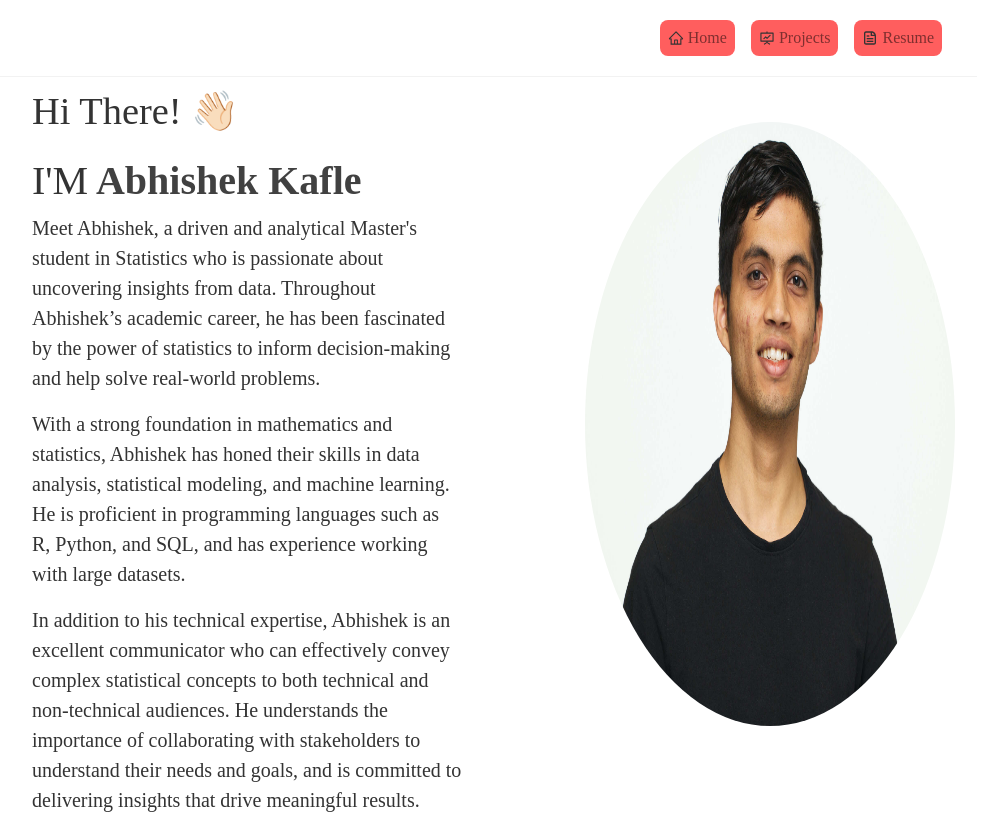
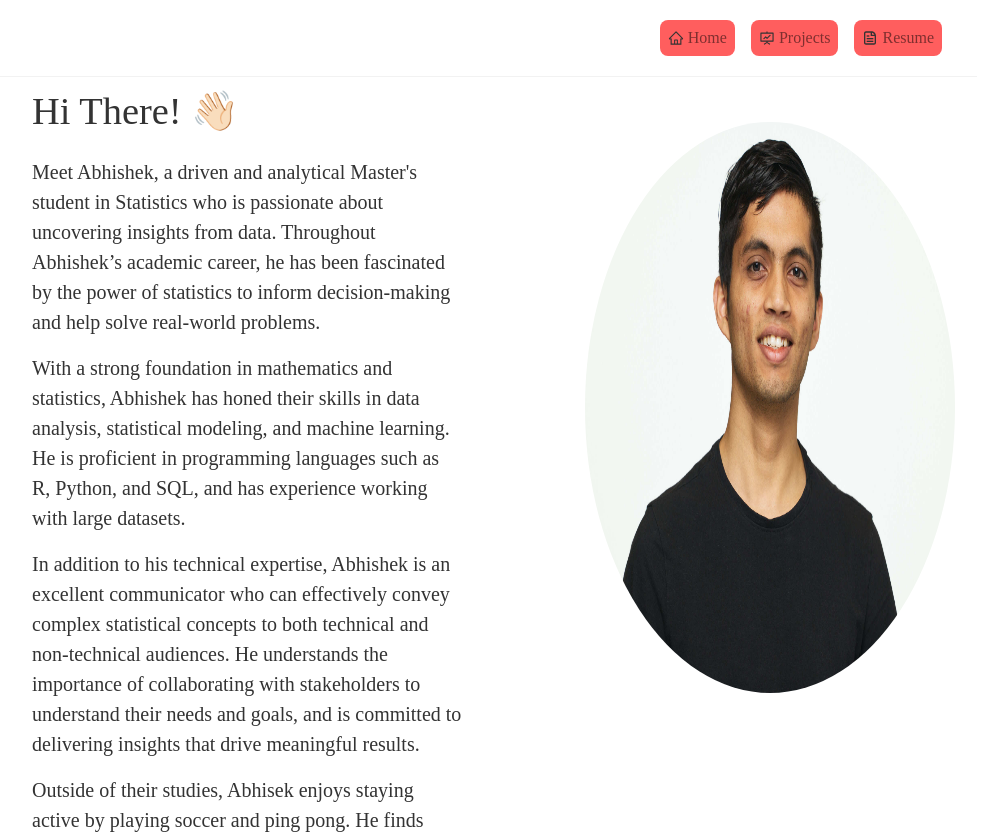
Before and after one commit to kafleBeast/kafle-portfolio, a React (Create React App) app: page / in a window 1280 px wide. Shown: the top 834 px of the page, without its empty margins (163-1149 px from the left). Built offline with nearby package versions, Linux system fonts and the light colour scheme; the HTML template or start-up script is replaced by a standard one.

Commit message:
Update LandingPage.js

```diff
--- a/src/LandingPage.js
+++ b/src/LandingPage.js
@@ -27,11 +27,6 @@ const LandingPage = () => {
                         <span className="wave" role="img" aria-labelledby="wave">
                         👋🏻
                         </span>
-                    </h1>
-
-                    <h1 className="heading-name">
-                        I'M
-                        <strong className="main-name"> Abhishek Kafle</strong>
                     </h1>
 
                     <p className="heading-description blockquote">
```
